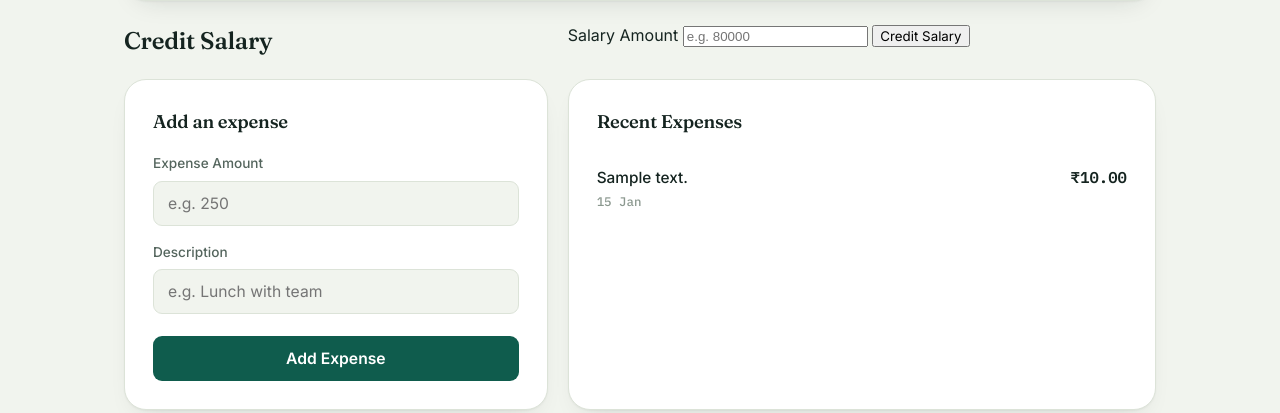
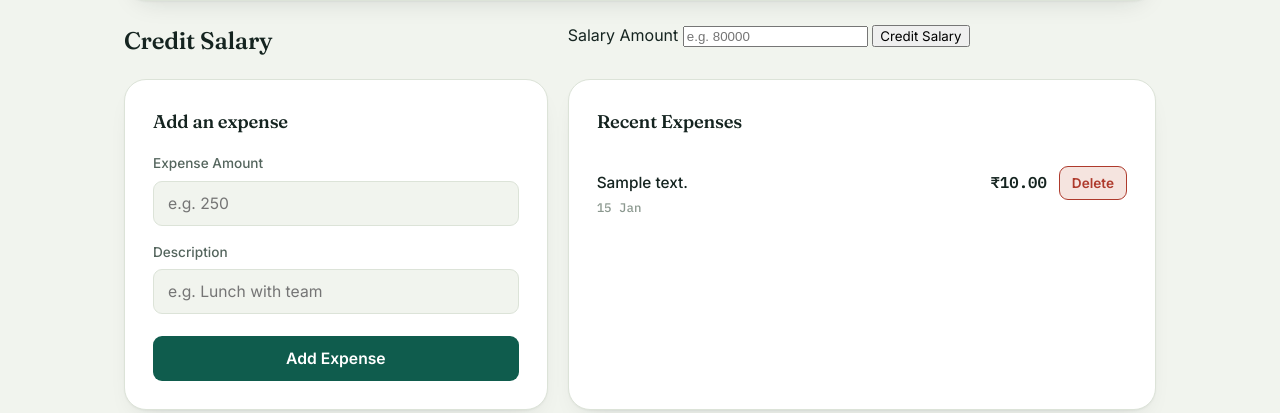
Before and after one commit to Piyush-Geetesh/Expense-Tracker, a Django app: page / in a window 1280 px wide. Shown: the part 457-870 px from the top of the page. Run offline with Django 5.2, Linux system fonts and the light colour scheme; tables that the repository leaves empty hold one stand-in row (values such as "Sample post").

Commit message:
added a delete button

```diff
--- a/expense/templates/expense/home.html
+++ b/expense/templates/expense/home.html
@@ -237,6 +237,20 @@
     color:var(--ink);
     white-space:nowrap;
   }
+  .expense-actions{display:flex; align-items:center; gap:12px; flex-shrink:0;}
+  .delete-form{margin:0;}
+  .btn-delete{
+    padding:8px 12px;
+    border:1px solid var(--brick);
+    border-radius:var(--radius-sm);
+    background:var(--brick-wash);
+    color:var(--brick);
+    font-size:0.85rem;
+    font-weight:600;
+    cursor:pointer;
+  }
+  .btn-delete:hover{background:var(--brick); color:#fff;}
+  .btn-delete:focus-visible{outline:2px solid var(--brick); outline-offset:2px;}
   .empty-state{
     color:var(--ink-faint);
     font-size:0.92rem;
@@ -247,7 +261,7 @@
   .history-head{margin-bottom:20px;}
   .history-head h1{font-size:1.8rem; margin-bottom:8px;}
   .history-head p{color:var(--ink-soft); margin:0; font-size:0.96rem;}
-  .table-wrap{padding:0; overflow:hidden;}
+  .table-wrap{padding:0; overflow-x:auto;}
   table{width:100%; border-collapse:collapse;}
   thead th{
     text-align:left;
@@ -428,9 +442,15 @@
                     </span>
                 </div>
 
+                <div class="expense-actions">
                 <span class="recent-amount">
                     ₹{{ expense.amount }}
                 </span>
+                    <form method="POST" action="{% url 'delete_expense' expense.id %}" class="delete-form">
+                        {% csrf_token %}
+                        <button type="submit" class="btn-delete" aria-label="Delete expense: {{ expense.description }}">Delete</button>
+                    </form>
+                </div>
             </li>
 
             {% empty %}
@@ -459,7 +479,7 @@
           <tr>
             <th>Date</th>
             <th>Description</th>
-            <th class="num">Expense Amount</th>
+            <th class="num">Expense Amount</th><th>Actions</th>
           </tr>
         </thead>
         <tbody>
@@ -478,12 +498,18 @@
             <td class="amount num">
                 ₹{{ expense.amount }}
             </td>
+            <td>
+                <form method="POST" action="{% url 'delete_expense' expense.id %}" class="delete-form">
+                    {% csrf_token %}
+                    <button type="submit" class="btn-delete" aria-label="Delete expense: {{ expense.description }}">Delete</button>
+                </form>
+            </td>
         </tr>
 
     {% empty %}
 
         <tr>
-            <td colspan="3">
+            <td colspan="4">
                 No expenses logged yet.
             </td>
         </tr>
--- a/expense/urls.py
+++ b/expense/urls.py
@@ -4,4 +4,9 @@ from . import views
 
 urlpatterns = [
     path('', views.home, name='home'),
+    path(
+        'expense/<int:expense_id>/delete/',
+        views.delete_expense,
+        name='delete_expense'
+    ),
 ]
--- a/expense/views.py
+++ b/expense/views.py
@@ -56,3 +56,9 @@ def home(request):
             'balance': balance,
         }
     )
+def delete_expense(request, expense_id):
+    if request.method == 'POST':
+        expense = Expense.objects.get(id=expense_id)
+        expense.delete()
+
+    return redirect('home')
```
